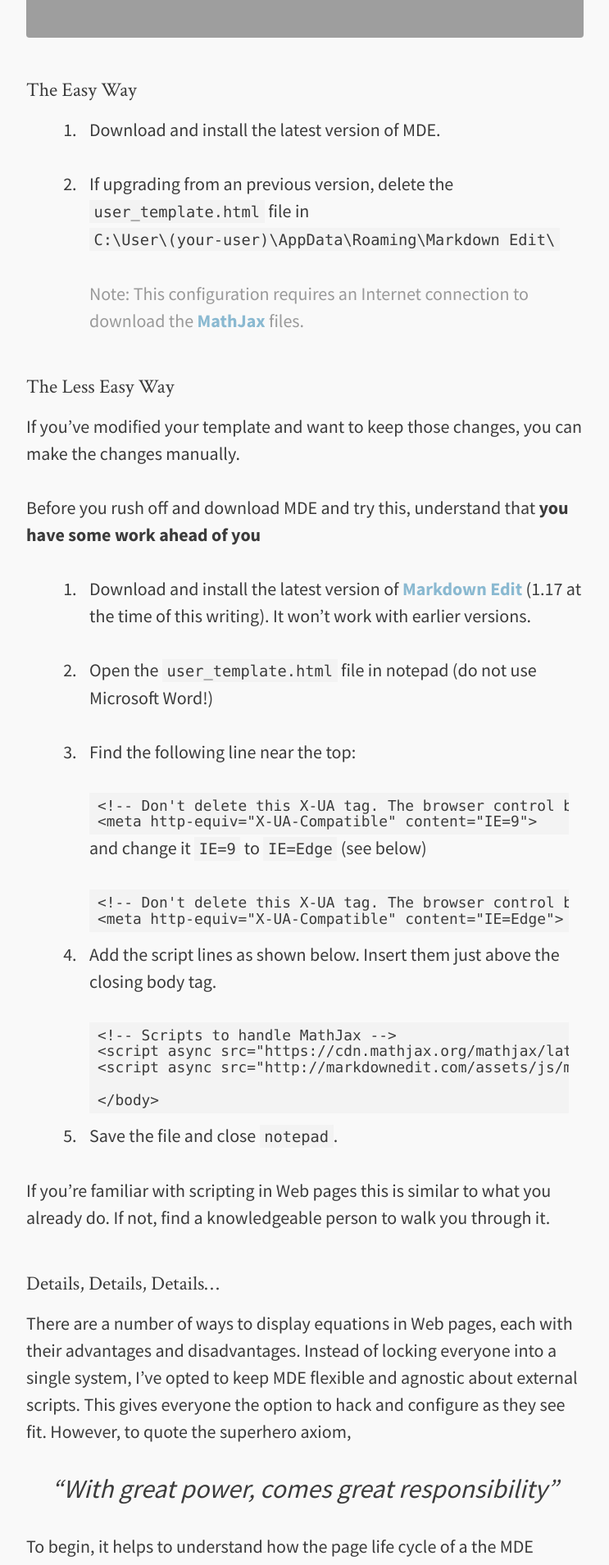
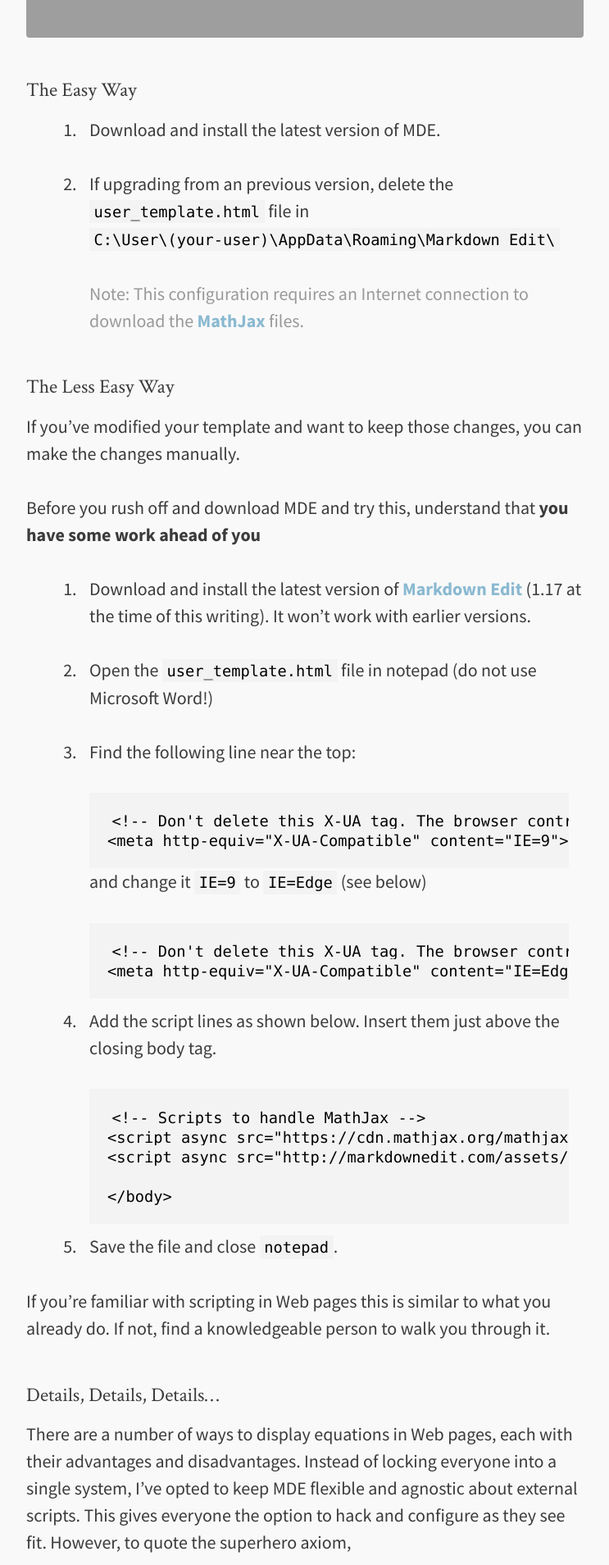
Before and after one commit to mike-ward/Markdown-Edit, a Jekyll site: the page built from _posts/2015-11-30-markdown-edit-math-equations.md, in a window 1280 px wide. Shown: the part 1361-3270 px from the top of the page at 82% size, without its empty margins (268-1011 px from the left). Built offline with Jekyll 4.4.1, drawn with Linux system fonts in a browser that asks for light colours; comment, search, counter and statistics services are not loaded; grey boxes are pictures that could not be loaded.

Commit message:
code style

```diff
--- a/_sass/_styles.scss
+++ b/_sass/_styles.scss
@@ -67,6 +67,7 @@ code, tt {
   background-color: #f3f3f3;
   font-size: 85%;
   font-family: Consolas, Monaco, 'Andale Mono', 'Liberation Mono', Menlo, monospace;
+  color: black;
 }
 
 pre {
@@ -74,20 +75,11 @@ pre {
   overflow: auto;
   overflow-y: hidden;
   width: 97%;
-  padding: 6px 10px;
+  padding: 1em;
   white-space: pre;
-  line-height: 1;
-  font-size: 90%;
+  line-height: 1.1;
   font-family: Consolas, Monaco, 'Andale Mono', 'Liberation Mono', Menlo, monospace;
   overflow-x: auto;
-  word-wrap: normal;
-}
-
-pre code {
-  margin: 0;
-  padding: 0;
-  font-size: 90%;
-  background-color: transparent;
 }
 
 hr {
```
